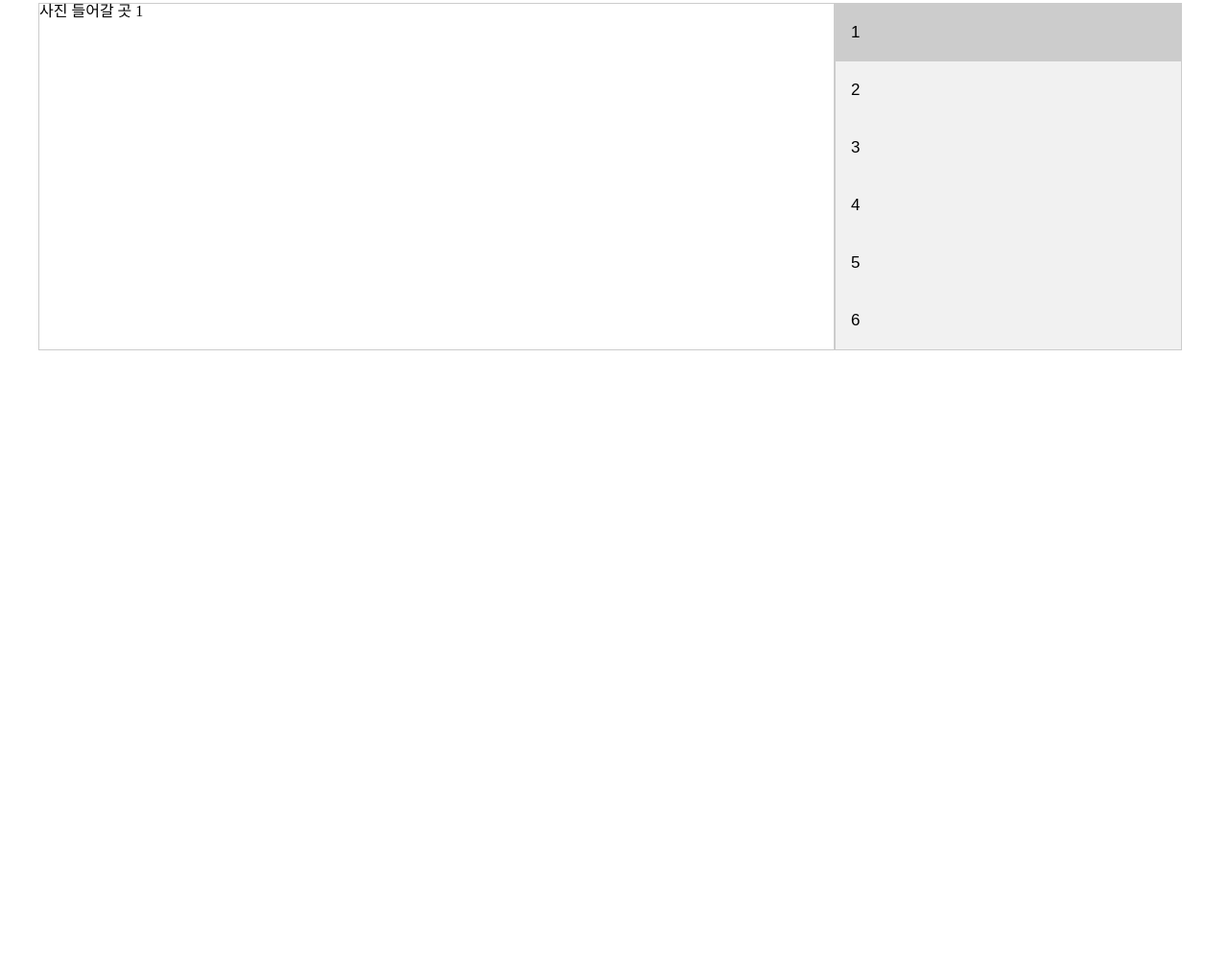
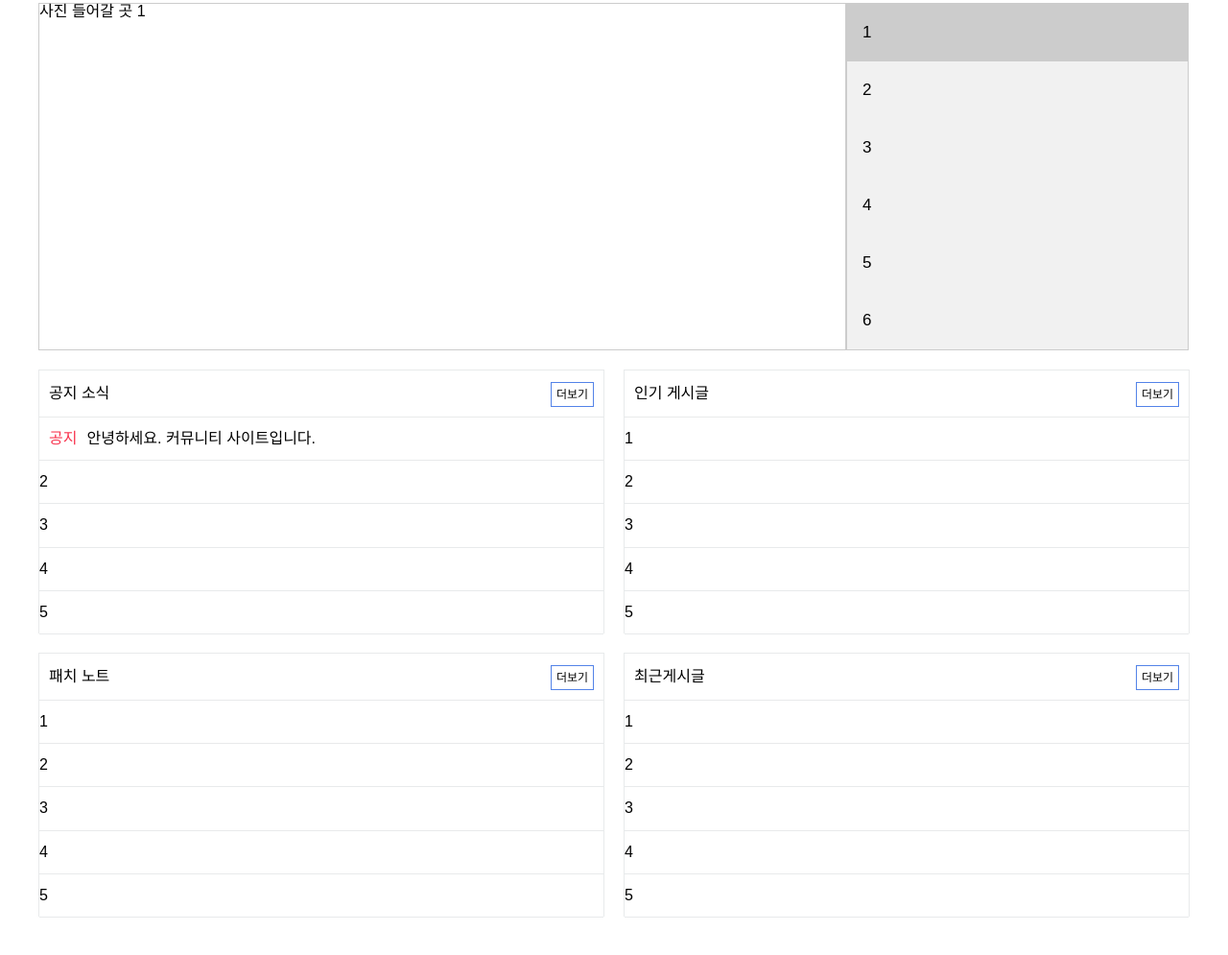
Before and after one commit to 20Jayden/JH.GG, a plain HTML site: page main.html in a window 1280 px wide. Shown: the part 447-1442 px from the top of the page at 96% size. After the commit the page ends 1403 px from the top, so only its background shows below. Drawn offline with Linux system fonts and the light colour scheme.

Commit message:
[2020-10-28] 커뮤니티 메인 게시판 추가 및 스크롤 추가
커뮤니티 게시판

```diff
--- a/css/reset.css
+++ b/css/reset.css
@@ -22,6 +22,7 @@ time, mark, audio, video {
 	font-size: 100%;
 	font: inherit;
 	vertical-align: baseline;
+	font-family: 'Noto Sans Korean', "애플 SD 산돌고딕 Neo", "Apple SD Gothic Neo", "나눔바른고딕", NanumBarunGothic, "돋움", dotum, AppleGothic, sans-serif;
 }
 /* HTML5 display-role reset for older browsers */
 article, aside, details, figcaption, figure,
--- a/css/style.css
+++ b/css/style.css
@@ -122,7 +122,7 @@ nav.activated .nav-container .content a:hover{
   =============== 섹션 높이 =====================================
                   구간입니다.                                         */
 section {
-    height: 1200px;
+    height: 100%;
 }
 
 /*
@@ -130,14 +130,18 @@ section {
                         구간입니다.                                         */
 
 .hover-tab{
+    width:100%;
     margin-top:50px;
+    border-width: 0px;
+    border-color: #333333;
+    float:left;
 }
 /* Style the tab */
 .tab {
     float: left;
     border: 1px solid #ccc;
     background-color: #f1f1f1;
-    width: 30%;
+    width: 29.6%;
     height: 360px;
     margin: 0;
     padding: 0;
@@ -164,7 +168,7 @@ section {
 .tabcontent {
     float: left;
     border: 1px solid #ccc;
-    width: 69%;
+    width: 70%;
     height: 360px;
     display: none;
   }
@@ -175,13 +179,86 @@ section {
                         구간입니다.                                         */
 
 
-.board {
-    display:flex;
+.board{
     width:100%;
 }
-.baord-width{
-    width:50%;
+.board-content{
+    width: 49%;
+    margin:20px 0 0;
+    height: 274px;
+    display:flex;
+    flex-wrap: wrap;
+    border: 1px solid #e8eaeb;
+    border-bottom: none;
 }
-table.board-table{
-    border: 1px solid #f1f1f1;
+.board-content .board-title{
+    width:100%;
+    height:48px;
+    display:flex;
+    justify-content: space-between;
+    margin: 0;
+    align-items: center;
+    border-bottom: 1px solid #e8eaeb;
 }
+
+.board-content .board-title a{
+    color: #000000;
+    text-decoration: none;
+    border: 1px solid #5383E8;
+    margin:10px;
+    padding:5px;
+    font-size: 0.75rem;
+}
+
+
+.board-content .post{
+    width: 100%;
+    height:calc(100% - 48px);
+}
+.board-content .post ul{
+    width:100%;
+    height: 100%;
+    display:flex;
+    flex-flow: wrap;
+}
+
+.board-content .post ul li{
+    width:100%;
+    display:flex;
+    align-items:center;
+    border-bottom: 1px solid #e8eaeb;
+}
+
+.board-content .post ul li a{
+    width:100%;
+    height: 44px;
+    display:flex;
+    align-items:center;
+    text-decoration: none;
+    color: #000000;
+}
+.board-content .post ul li a:hover{
+    background-color: rgba(249, 249, 250, 0.5);
+}
+
+.fix{
+    margin:10px;
+}
+.fix > span{
+
+}
+
+
+/*====메인 게시판 위치 조절 float=====*/
+.f-right{
+    float:right;
+}
+.f-left{
+    float:left;
+}
+/*====메인 게시판 위치 조절 float=====*/
+
+/*=== 공지사항 글자색(특별케이스) ===*/
+.notice{
+    color: #f8354f;
+}
--- a/main.html
+++ b/main.html
@@ -14,8 +14,7 @@
 <html lang="ko">
 <head>
     <meta charset="UTF-8">
-    <title>DAYBREAK | MOON</title>
-
+    <title>제이치점지지 | 20_J-A-DN</title>
     <!-- style -->
     <link rel="stylesheet" href="css/reset.css">
     <link rel="stylesheet" href="css/style.css">
@@ -97,10 +96,71 @@
 
         <!-- =========[Notice Board]======== -->
         <div class="board">
-            <div class="board-content1"></div>
-            <div class="board-content2"></div>
-            <div class="board-content3"></div>
-            <div class="board-content4"></div>
+            <div class="board-content f-left">
+                <div class="board-title">
+                    <div class="title-left fix"><b class="title-name">공지 소식</b></div>
+                    <div class="title-right"><a href="#">더보기</a></div>
+                </div>
+                <div class="post">
+                    <ul>
+                        <li><a href="#">
+                            <div class="fix">
+                                <span class="notice f-left">공지</span>
+                                <span class="fix">안녕하세요. 커뮤니티 사이트입니다.</span>
+                            </div>
+                        </a></li>
+                        <li><a href="#">2</a></li>
+                        <li><a href="#">3</a></li>
+                        <li><a href="#">4</a></li>
+                        <li><a href="#">5</a></li>
+                    </ul>
+                </div>
+            </div>
+            <div class="board-content f-right">
+                <div class="board-title">
+                    <div class="title-left fix"><b class="title-name">인기 게시글</b></div>
+                    <div class="title-right"><a href="#">더보기</a></div>
+                </div>
+                <div class="post">
+                    <ul>
+                        <li><a href="#">1</a></li>
+                        <li><a href="#">2</a></li>
+                        <li><a href="#">3</a></li>
+                        <li><a href="#">4</a></li>
+                        <li><a href="#">5</a></li>
+                    </ul>
+                </div>
+            </div>
+            <div class="board-content f-left">
+                <div class="board-title">
+                    <div class="title-left fix"><b class="title-name">패치 노트</b></div>
+                    <div class="title-right"><a href="#">더보기</a></div>
+                </div>
+                <div class="post">
+                    <ul>
+                        <li><a href="#">1</a></li>
+                        <li><a href="#">2</a></li>
+                        <li><a href="#">3</a></li>
+                        <li><a href="#">4</a></li>
+                        <li><a href="#">5</a></li>
+                    </ul>
+                </div>
+            </div>
+            <div class="board-content f-right">
+                <div class="board-title">
+                    <div class="title-left fix"><b class="title-name">최근게시글</b></div>
+                    <div class="title-right"><a href="#">더보기</a></div>
+                </div>
+                <div class="post">
+                    <ul>
+                        <li><a href="#">1</a></li>
+                        <li><a href="#">2</a></li>
+                        <li><a href="#">3</a></li>
+                        <li><a href="#">4</a></li>
+                        <li><a href="#">5</a></li>
+                    </ul>
+                </div>
+            </div>
         </div>
 
 
```
